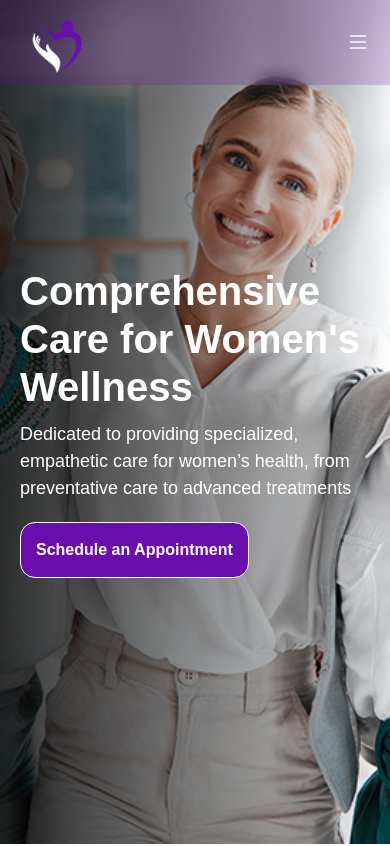
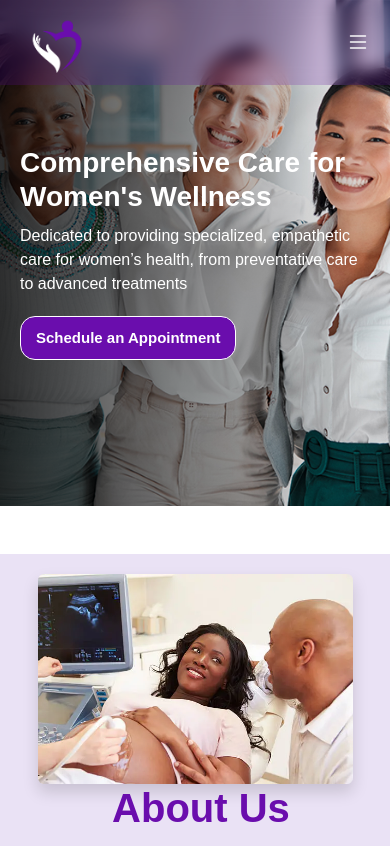
Before and after one commit to fezekilePlaatyi/lighthouse_medicare, a plain HTML site: page index.html in a window 390 px wide. Shown: the top 846 px of the page. Drawn offline with nearby package versions, Linux system fonts and the light colour scheme; a web font is replaced by a local one.

Commit message:
Done with the hero update

```diff
--- a/index.html
+++ b/index.html
@@ -141,6 +141,7 @@
 
         .overlay {
           width: 100% !important;
+          height: 60vh !important;
           padding: 20px !important;
         }
 
@@ -160,8 +161,21 @@
           margin-bottom: 3em !important;
         }
 
+        .hero {
+          height: 60vh !important;
+        }
+
         .hero h1 {
-          font-size: clamp(40px,2.3vw, 24px);
+          font-size: 28px !important;
+        }
+
+        .hero p {
+          font-size: 16px !important;
+        }
+
+        .hero .btn {
+          font-size: 15px !important;
+          padding: 10px 15px;
         }
       }
       /* Hero Section */
@@ -171,7 +185,7 @@
         display: flex;
         align-items: center;
         color: #fff;
-        margin: 0;
+        margin: 0 !important;
       }
 
       .hero .logo {
```
